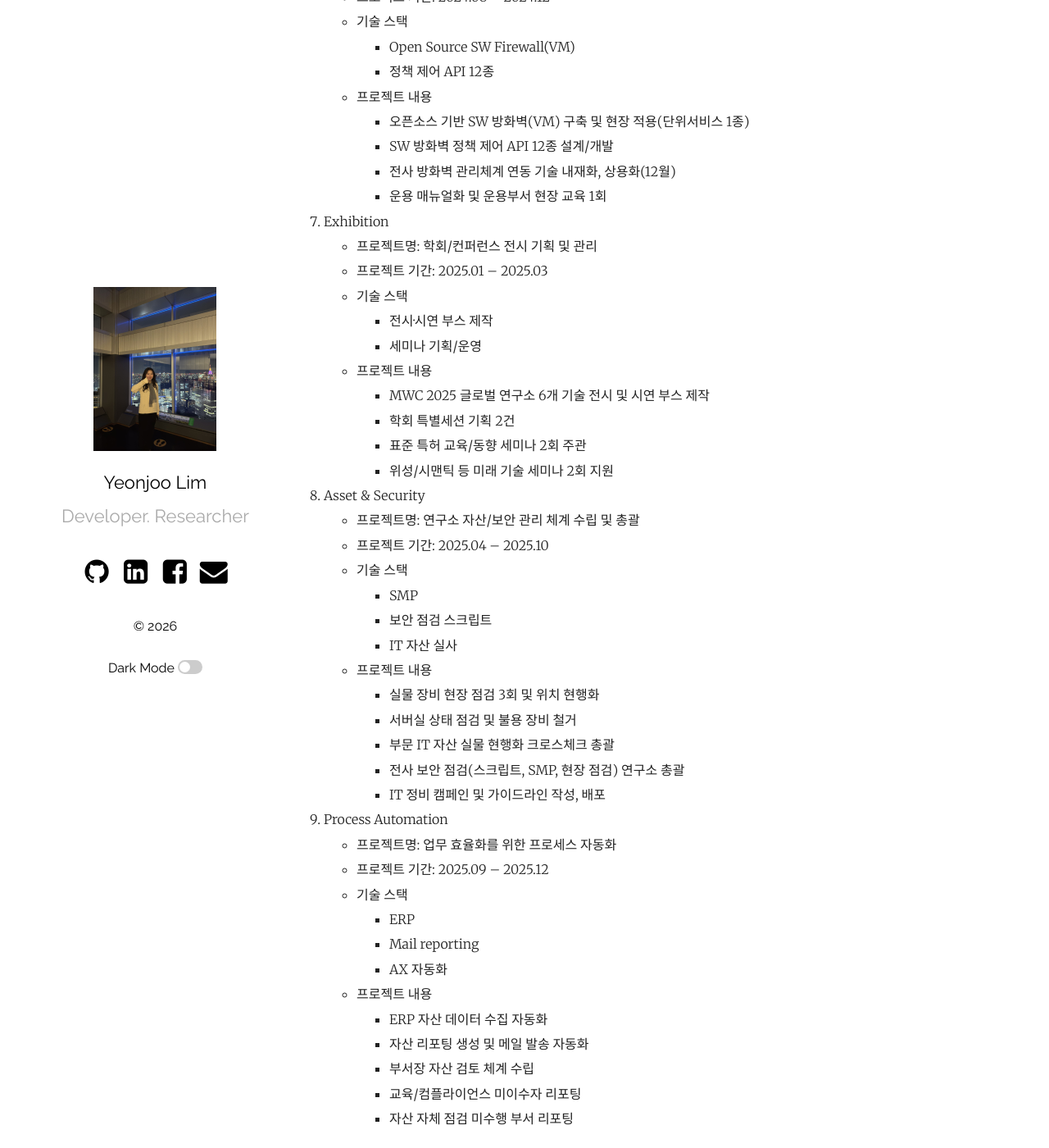
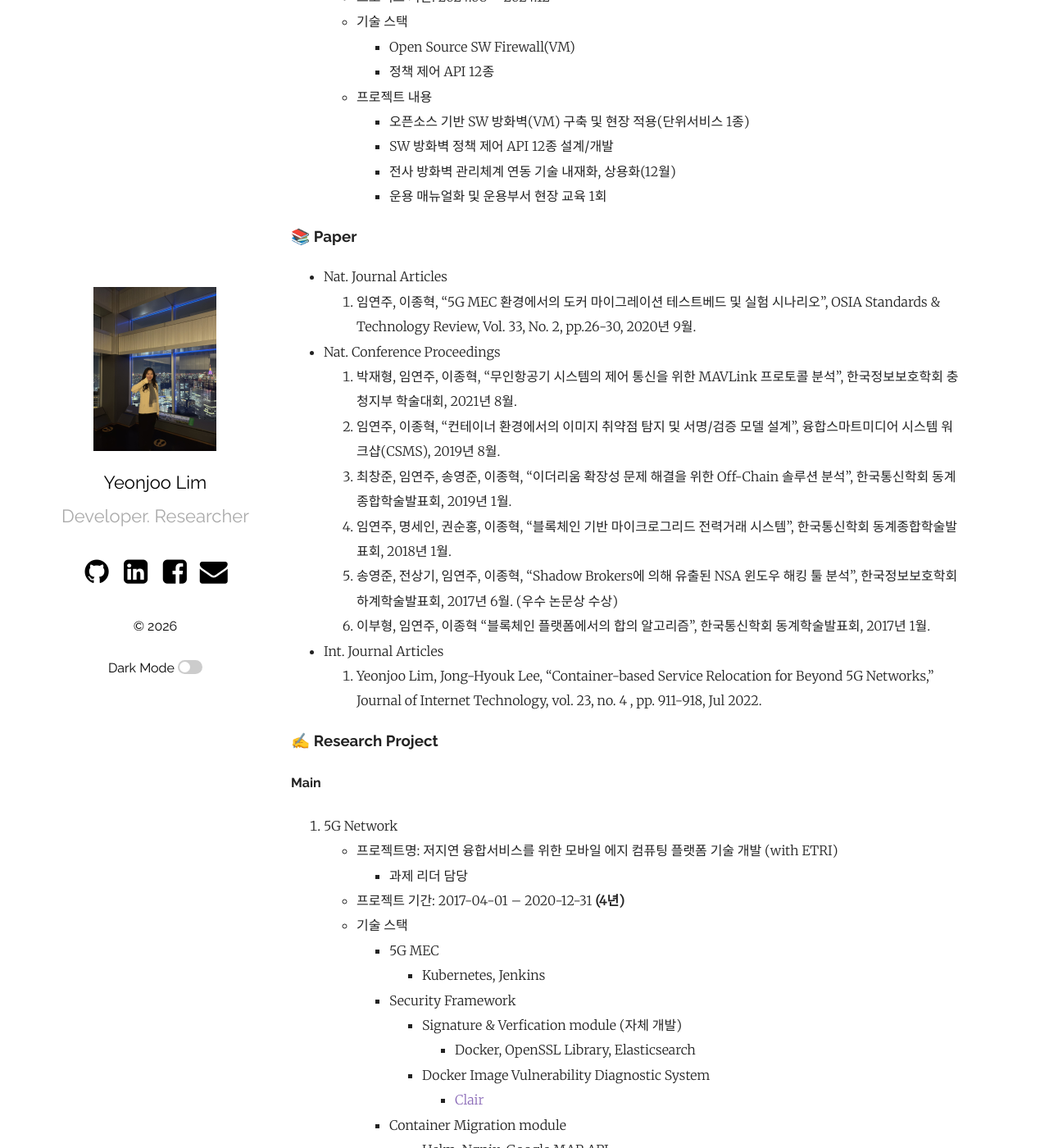
Before and after one commit to yeonjoolim/whoami, a Jekyll site: the page built from portfolio.md, in a window 1280 px wide and 1400 px high, scrolled down 2497 px. Shown: the whole window at 82% size. Built offline with Jekyll 4.4.1, drawn with Linux system fonts in a browser that asks for light colours.

Commit message:
Drop KT items that do not show a technical stack.
Co-authored-by: Cursor <cursoragent@cursor.com>

```diff
--- a/portfolio.md
+++ b/portfolio.md
@@ -99,46 +99,6 @@ Portfolio
 		- SW 방화벽 정책 제어 API 12종 설계/개발
 		- 전사 방화벽 관리체계 연동 기술 내재화, 상용화(12월)
 		- 운용 매뉴얼화 및 운용부서 현장 교육 1회
-<br/>
-7. Exhibition
-	+ 프로젝트명: 학회/컨퍼런스 전시 기획 및 관리
-	+ 프로젝트 기간: 2025.01 – 2025.03
-	+ 기술 스택
-		- 전시·시연 부스 제작
-		- 세미나 기획/운영
-	+ 프로젝트 내용
-		- MWC 2025 글로벌 연구소 6개 기술 전시 및 시연 부스 제작
-		- 학회 특별세션 기획 2건
-		- 표준 특허 교육/동향 세미나 2회 주관
-		- 위성/시맨틱 등 미래 기술 세미나 2회 지원
-<br/>
-8. Asset & Security
-	+ 프로젝트명: 연구소 자산/보안 관리 체계 수립 및 총괄
-	+ 프로젝트 기간: 2025.04 – 2025.10
-	+ 기술 스택
-		- SMP
-		- 보안 점검 스크립트
-		- IT 자산 실사
-	+ 프로젝트 내용
-		- 실물 장비 현장 점검 3회 및 위치 현행화
-		- 서버실 상태 점검 및 불용 장비 철거
-		- 부문 IT 자산 실물 현행화 크로스체크 총괄
-		- 전사 보안 점검(스크립트, SMP, 현장 점검) 연구소 총괄
-		- IT 정비 캠페인 및 가이드라인 작성, 배포
-<br/>
-9. Process Automation
-	+ 프로젝트명: 업무 효율화를 위한 프로세스 자동화
-	+ 프로젝트 기간: 2025.09 – 2025.12
-	+ 기술 스택
-		- ERP
-		- Mail reporting
-		- AX 자동화
-	+ 프로젝트 내용
-		- ERP 자산 데이터 수집 자동화
-		- 자산 리포팅 생성 및 메일 발송 자동화
-		- 부서장 자산 검토 체계 수립
-		- 교육/컴플라이언스 미이수자 리포팅
-		- 자산 자체 점검 미수행 부서 리포팅
 
 ### 📚 Paper
 * Nat. Journal Articles
```
